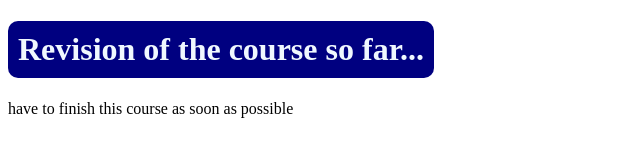
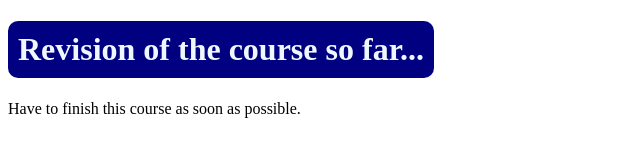
Before and after one commit to fahad858/ruubas-fourth-repo, a plain HTML site: page index.html in a window 1280 px wide. Shown: the full height of the page, 0-640 px from the left. Drawn offline with Linux system fonts and the light colour scheme.

Commit message:
commiting

```diff
--- a/index.html
+++ b/index.html
@@ -22,7 +22,7 @@
         Revision of the course so far...
     </h1>
     <p>
-        have to finish this course as soon as possible
+        Have to finish this course as soon as possible.
     </p>
 </body>
 
```
